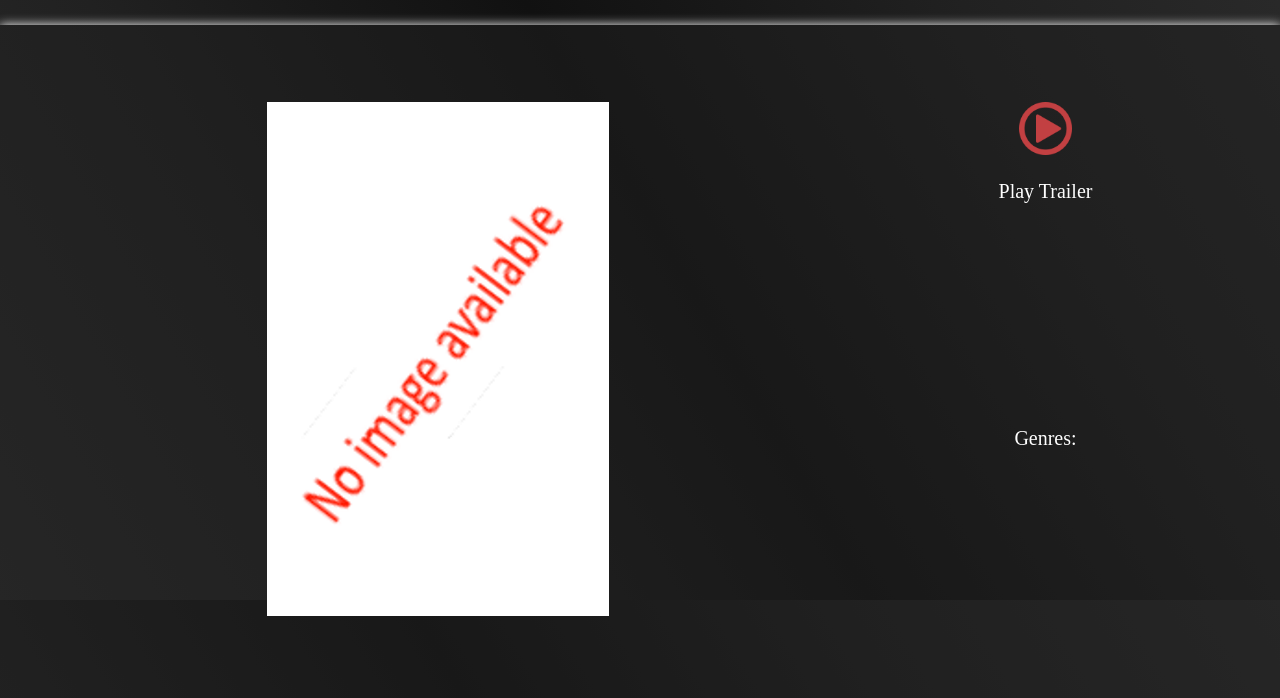
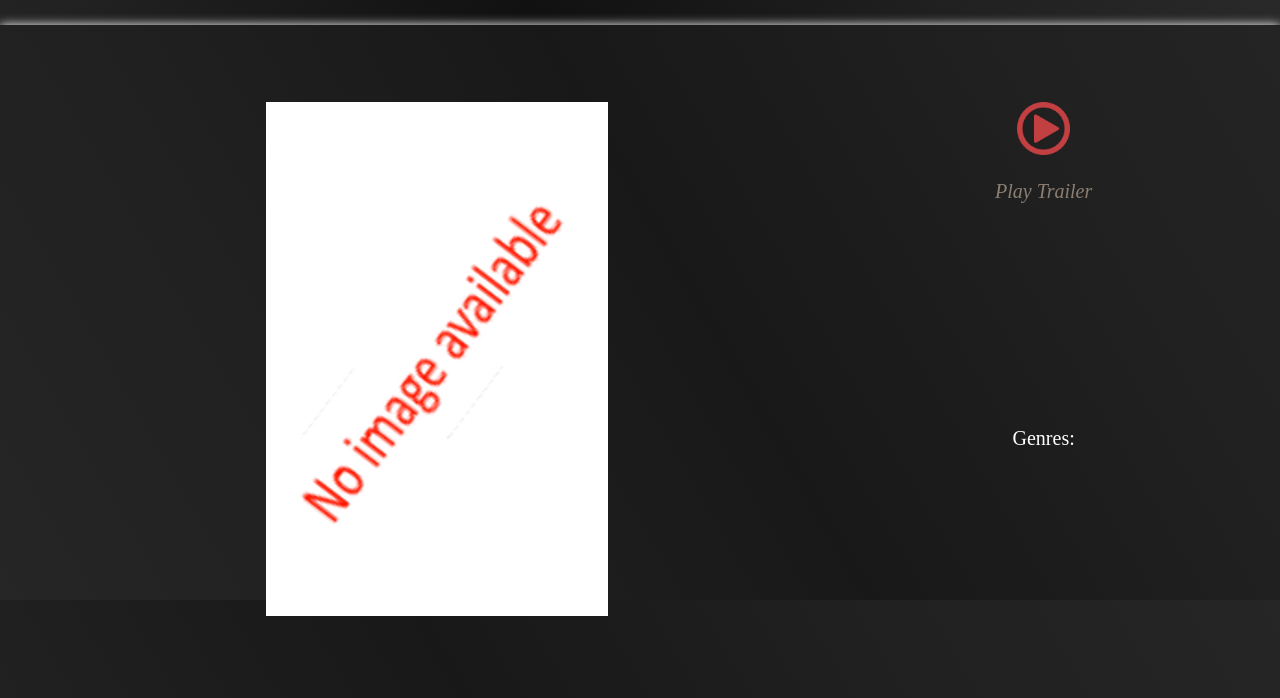
Before and after one commit to Soqueen/MovieExplorer, a Django app: template movie_explorer/movie_rating/templates/description.html in a window 1280 px wide. Shown: the part 200-898 px from the top of the page. Run offline with Django 3.2, Linux system fonts and the light colour scheme; the template is opened without the code that fills it, so the values that code supplies are empty; some libraries are stand-ins or nearby versions.

Commit message:
add style to play trailer label

```diff
--- a/movie_explorer/movie_rating/static/css/description.css
+++ b/movie_explorer/movie_rating/static/css/description.css
@@ -30,3 +30,9 @@ table#movie-view td > div.trailer > a > input{
     height:4em;
 
 }
+
+table#movie-view td > div.trailer > p#label_play_trailer{
+    font-style: italic;
+    color: rgba(140, 127, 114,1);
+
+}
```
